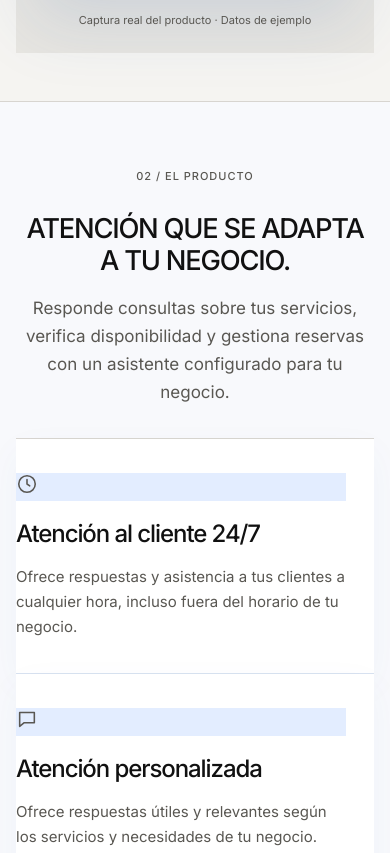
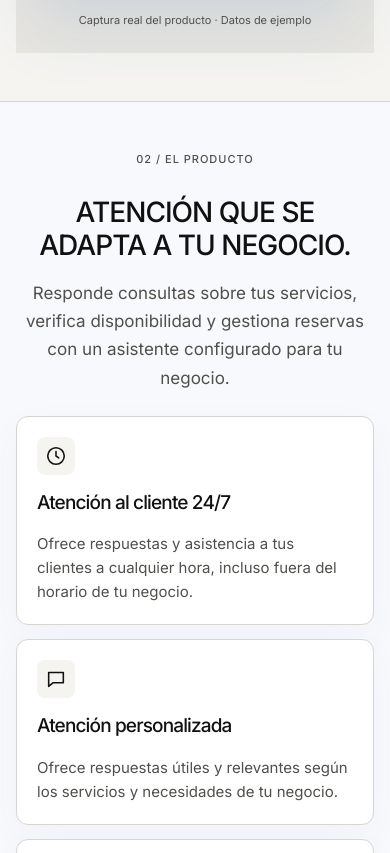
Before and after one commit to novacodetech2026/novacodetech, a plain HTML site: page index.html in a window 390 px wide. Shown: the part 850-1703 px from the top of the page. Drawn offline with Linux system fonts and the light colour scheme.

Commit message:
Polish desktop and mobile layout, cards, dashboard previews and contact form

```diff
--- a/index.html
+++ b/index.html
@@ -29,6 +29,14 @@ h2{line-height:1.15}.button{max-width:100%;height:auto;line-height:1.4}.cta-row{
 @media(max-width:1050px){.hero-layout>div:first-child{padding:40px 28px}.showcase-card,.showcase-card:nth-child(even){grid-template-columns:repeat(2,minmax(0,1fr));gap:28px}.client-quotes{grid-template-columns:repeat(2,minmax(0,1fr))}}
 @media(max-width:760px){.hero-layout>div:first-child{padding:40px 20px 32px}.hero h1{font-size:clamp(32px,8.5vw,52px)}h2{font-size:clamp(26px,7vw,42px)}.demo-wrap,.audience,.contact-grid,.showcase-card,.showcase-card:nth-child(even),.client-quotes{grid-template-columns:minmax(0,1fr)}.client-quotes{gap:16px}.client-quotes figure{padding:24px 0}.demo-actions button{max-width:100%;white-space:normal;overflow-wrap:anywhere}.header-inner .logo{min-width:0;white-space:normal;line-height:1.2}.header-actions{flex-shrink:0}.header-inner .logo img{flex-shrink:0}}
 @media(max-width:480px){.form-row,.benefits,.industry-list,.footer-columns{grid-template-columns:minmax(0,1fr)}.benefit:nth-child(even),.industry:nth-child(even){padding-left:0;border-left:0}.container{width:calc(100% - 32px)}.hero-layout>div:first-child{padding-inline:16px}.hero-visual{padding-inline:16px}.demo-messages{padding:16px}.demo-actions{padding-inline:16px}}
+</style>
+<style id="editorial-polish">
+:root{--muted:#514f4b;--stroke:#d8d5d0;--max:1240px}
+.section{padding:clamp(48px,6vw,84px) 0}.section-head{width:100%;max-width:850px;margin:0 auto 36px;text-align:center}.section-head h2{max-width:100%;font-size:clamp(28px,3.5vw,48px);line-height:1.16;text-wrap:balance;letter-spacing:-.035em}.section-head p{margin:0 auto;line-height:1.65}.section p,.section small{color:var(--muted)}
+.benefits,.steps,.industry-list{gap:14px;border:0;background:transparent}.benefit,.benefit:nth-child(even),.industry,.industry:nth-child(even),.step,.step+.step{padding:24px;border:1px solid var(--line);background:#fff;border-radius:12px;min-width:0;text-align:left}.benefit-mark,.step-num,.industry small{display:inline-flex;width:auto;min-width:36px;min-height:36px;align-items:center;justify-content:center;padding:8px;background:var(--warm)!important;color:var(--ink)!important;border-radius:8px;margin-bottom:16px}.benefit h3,.industry h3,.step h3{font-size:clamp(19px,1.7vw,24px);line-height:1.25}.benefit p,.industry p,.step p{font-size:15px;line-height:1.6}
+.audience{grid-template-columns:minmax(0, .85fr) minmax(0,1.15fr);gap:40px;align-items:center}.audience h2,.contact-grid h2{font-size:clamp(28px,3.5vw,48px);line-height:1.16;text-wrap:balance}.showcase-grid{gap:24px}.showcase-card,.showcase-card:nth-child(even){grid-template-columns:repeat(2,minmax(0,1fr));gap:32px;padding:24px;background:#fff;border:1px solid var(--line);border-radius:14px}.showcase-media{padding:12px;border-radius:8px}.browser-frame img{width:100%;height:auto;object-fit:contain}.showcase-caption h3{font-size:clamp(23px,2.5vw,36px);line-height:1.2}.contact-panel{padding:clamp(20px,3vw,36px);background:#fff;border:1px solid var(--line);border-radius:14px}.contact-form input,.contact-form select,.contact-form textarea{border-color:var(--line)!important;border-radius:7px;max-width:100%}.field label{font-size:13px;color:var(--ink)}.faq-list{margin:auto}.faq-list details{padding:20px 16px}.client-quotes figure{padding:24px;border:1px solid var(--line);border-radius:12px;background:white}.client-quotes{gap:16px}.client-quotes blockquote{font-size:clamp(19px,1.8vw,25px)}.capability-grid strong{font-size:clamp(42px,5vw,68px)}
+@media(max-width:900px){.audience,.contact-grid{grid-template-columns:minmax(0,1fr);gap:24px}.audience h2,.contact-grid h2{max-width:680px}}
+@media(max-width:760px){.showcase-card,.showcase-card:nth-child(even){grid-template-columns:minmax(0,1fr);padding:16px;gap:20px}.benefits,.industry-list,.steps{grid-template-columns:minmax(0,1fr)}.benefit,.benefit:nth-child(even),.industry,.industry:nth-child(even),.step,.step+.step{padding:20px;border:1px solid var(--line)}.section-head{margin-bottom:24px}.contact-panel{padding:18px}.client-quotes figure{padding:20px}}
 </style>
 </head>
 <body>
```
